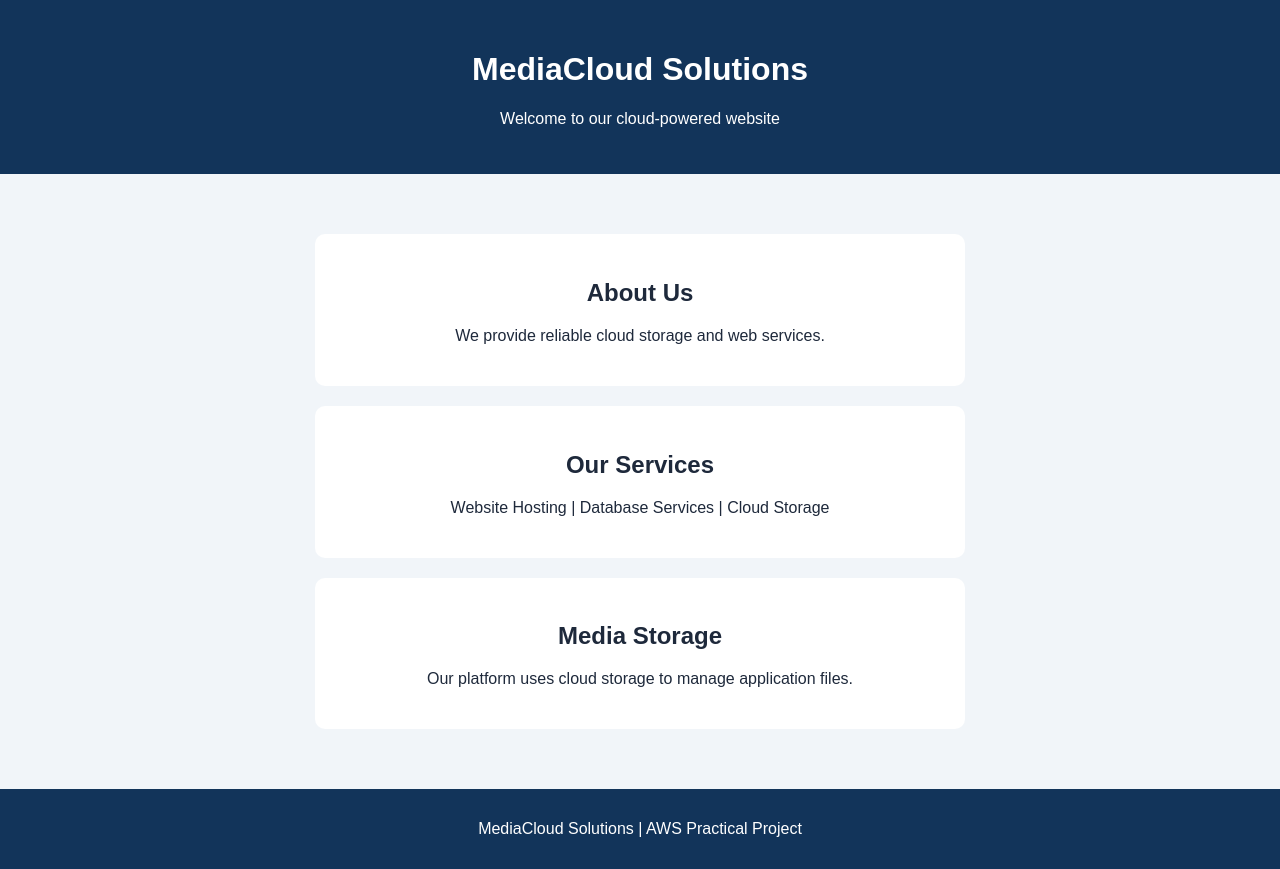
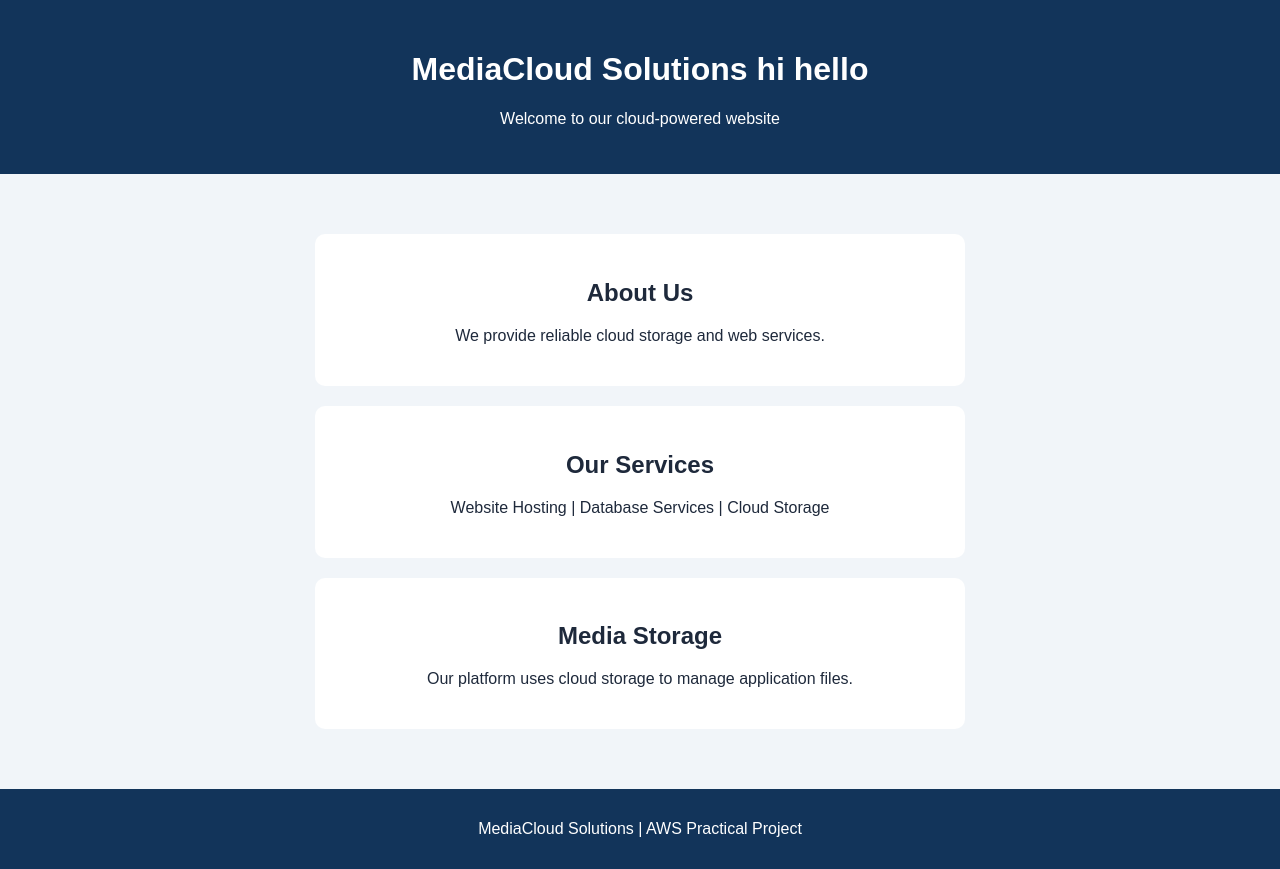
Before and after one commit to najiya-327/project-hub__, a plain HTML site: page index.html in a window 1280 px wide. Drawn offline with Linux system fonts and the light colour scheme.

Commit message:
Update MediaCloud website

```diff
--- a/index.html
+++ b/index.html
@@ -37,7 +37,7 @@
 </head>
 <body>
     <header>
-        <h1>MediaCloud Solutions</h1>
+        <h1>MediaCloud Solutions hi hello</h1>
         <p>Welcome to our cloud-powered website</p>
     </header>
 
```
